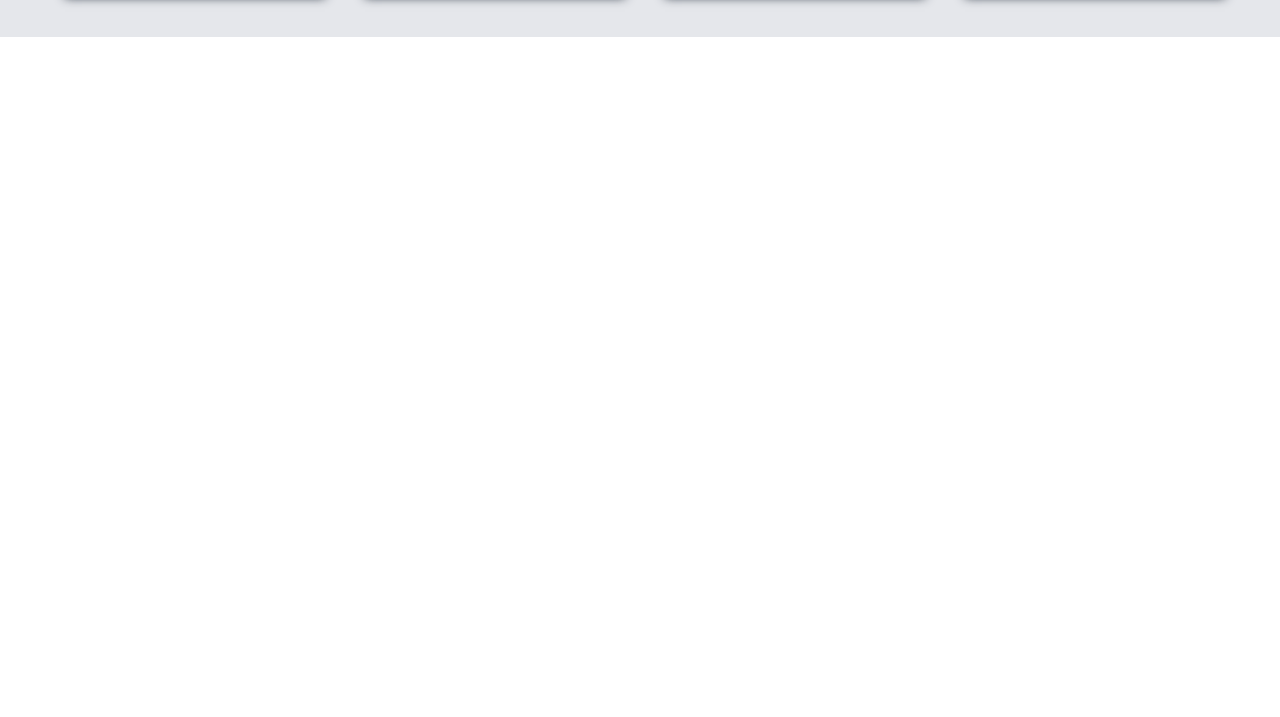
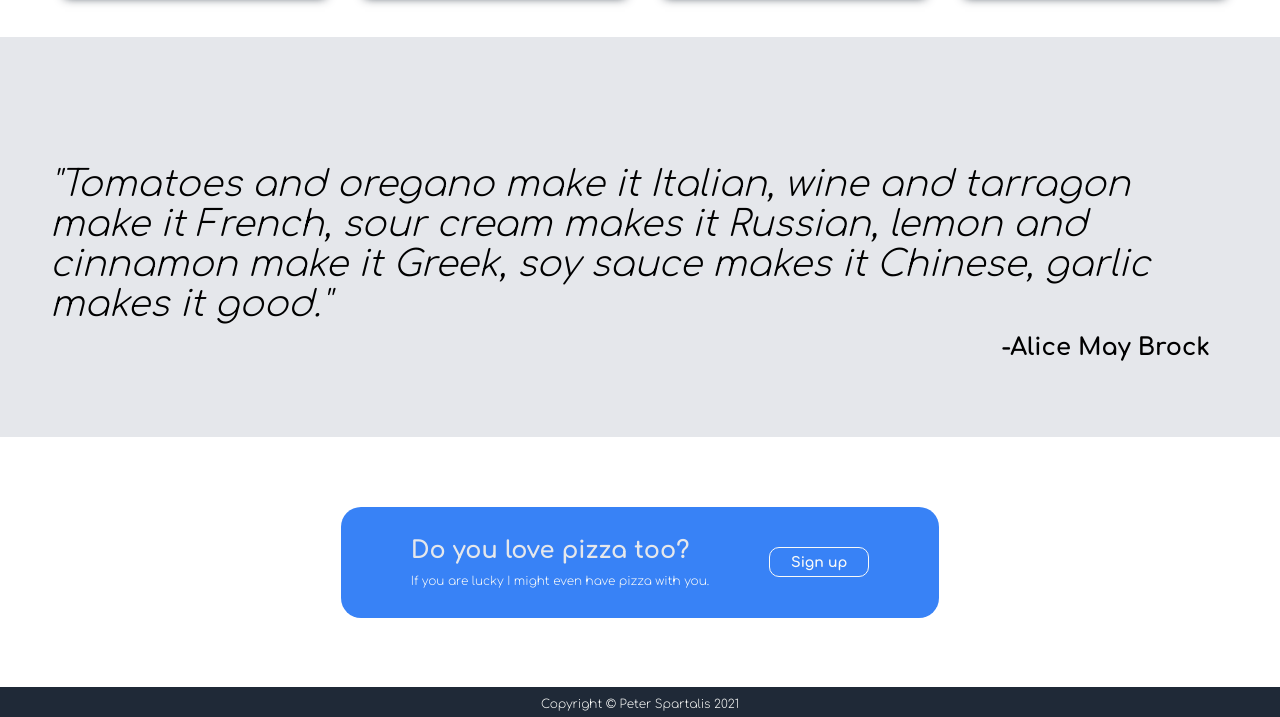
Before and after one commit to Spartalis1/Landing_Page, a plain HTML site: page index.html in a window 1280 px wide. Shown: the part 918-1635 px from the top of the page. Before the commit the page ends 975 px from the top, so only its background shows below. Drawn offline with Linux system fonts and the light colour scheme.

Commit message:
All Elements Added

```diff
--- a/index.html
+++ b/index.html
@@ -53,5 +53,23 @@
             </div>
         </div>
     </div>
+    <div class="quote">
+        <div class="quotebox">
+            <h4><em>"Tomatoes and oregano make it Italian, wine and tarragon make it French, sour cream makes it Russian, lemon and cinnamon make it Greek, soy sauce makes it Chinese, garlic makes it good."</em></h4>
+            <p><strong>-Alice May Brock</strong></p>
+        </div>
+    </div>
+    <div class="actionbox">
+        <div class="bluebox">
+            <div class="blueboxtext">
+                <h5>Do you love pizza too?</h5>
+                <p>If you are lucky I might even have pizza with you.</p>
+            </div>
+            <button type="button">Sign up</button>
+        </div>
+    </div>
+    <div class="footerbox">
+        <footer>Copyright &copy; Peter Spartalis 2021</footer>
+    </div>
 </body>
 </html>
--- a/style.css
+++ b/style.css
@@ -92,7 +92,7 @@ h2{
     margin-right: 10px;
 }
 .middle{
-    background-color: #e5e7eb;
+    background-color: white;
     width: 100%;
     height: auto;
     display: flex;
@@ -100,7 +100,6 @@ h2{
     flex-flow: row wrap;
     align-content: flex-start;
     padding: 0px 0px 40px 0px;
-    margin-bottom: 20px;
 }
 h3{
     width: 1200px;
@@ -138,3 +137,100 @@ h3{
     background-color: #3882F6;
 
 }
+.quote{
+    background-color: #e5e7eb;
+    width: 100%;
+    height: 400px;
+    display: flex;
+    align-content:center;
+    justify-content: center;
+}
+.quotebox{
+    height: 400px;
+    width: auto;
+    max-width: 1200px;
+    display: flex;
+    flex-flow: row wrap;
+    align-content: center;
+    padding: 20px;
+}
+h4{
+    font-size: 36px;
+    font-family: 'Comfortaa'; cursive;
+    font-weight: 100;
+    margin: 10px;
+}
+.quotebox p{
+    font-size: 24px;
+    font-family: 'Comfortaa'; cursive;
+    font-weight: 700;
+    text-justify: right;
+    margin-left: auto;
+    margin-right: 30px;
+}
+.actionbox{
+    width: 100%;
+    height: 250px;
+    display: flex;
+    align-items: center;
+    justify-content: center;
+}
+.bluebox{
+    max-width: 1000px;
+    height: auto;
+    background-color: #3882F6;
+    display: flex;
+    margin: 0px 30px;
+    padding: 0px 50px;
+    border-radius: 20px;
+    justify-content: space-around;
+}
+.blueboxtext{
+    margin: 20px 40px 20px 20px;
+}
+h5{
+    font-size: 24px;
+    font-family: 'Comfortaa'; cursive;
+    font-weight: 700;
+    margin: 10px 0px;
+
+    color: #e5e7eb;
+}
+.blueboxtext p{
+    font-size: 12px;
+    font-family: 'Comfortaa'; cursive;
+    font-weight: 200;
+    margin: 10px 0px;
+
+
+    color: #f9faf8;
+}
+.bluebox button{
+    align-self: center;
+    width: 100px;
+    height: 30px;
+    background-color: #3882F6;
+    font-size: 14px;
+    font-family: 'Comfortaa'; cursive;
+    font-weight: 700;
+    margin: 10px;
+    color: #f9faf8;
+    margin: 20px;
+    border-radius: 10px;
+    border: 1px solid #f9faf8;
+}
+.footerbox{
+    background-color: #1f2937;
+    width: 100%;
+    height: 30px;
+    display: flex;
+    justify-content: center;
+    align-content: center;
+}
+footer{
+    font-size: 12px;
+    font-family: 'Comfortaa'; cursive;
+    font-weight: 200;
+    margin: 10px 0px;
+    color: #f9faf8;
+}
```
